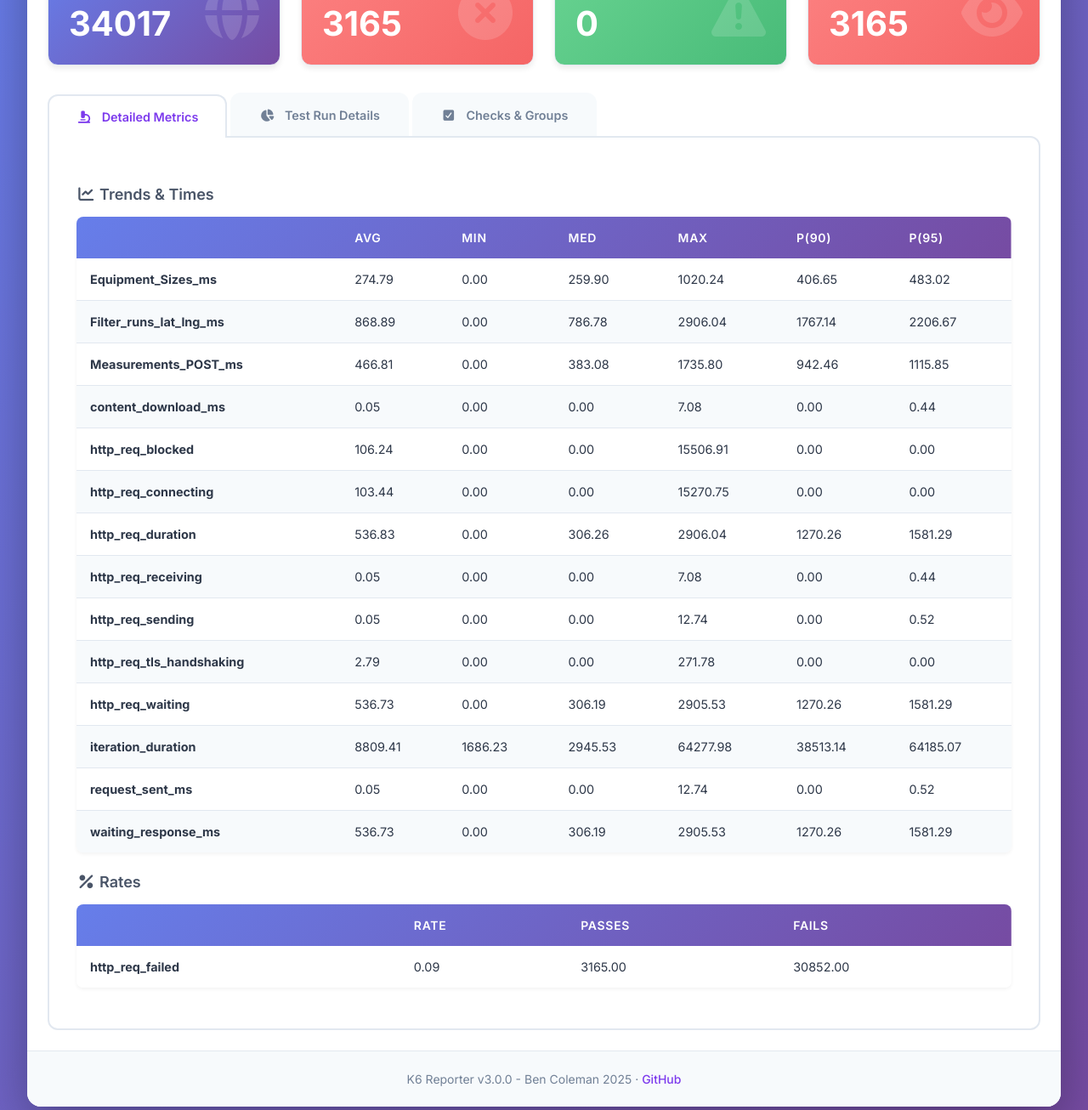
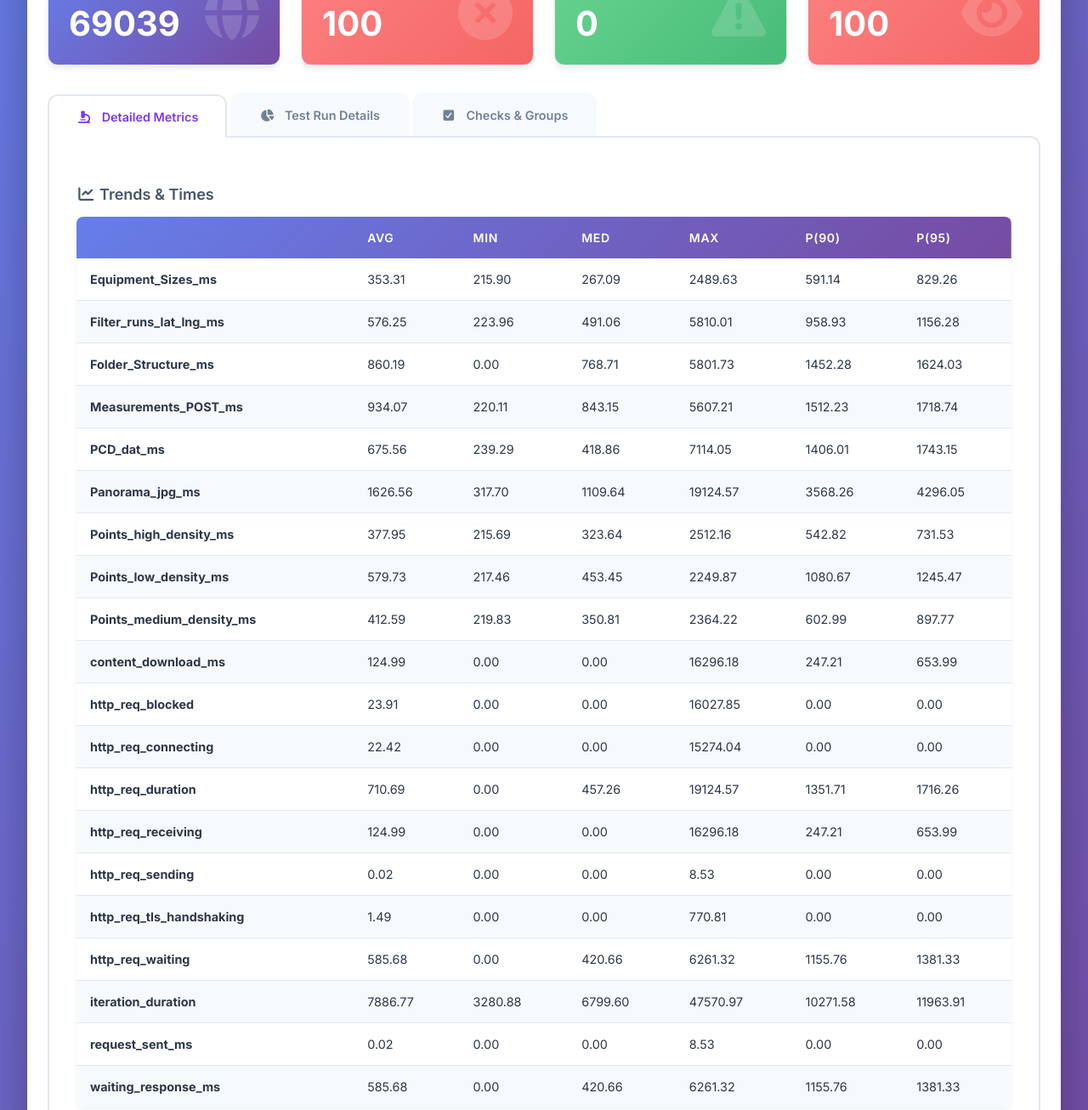
Before and after one commit to sandeephcr/lidarviewerloadtesting, a website: page index.html in a window 1280 px wide. Shown: the part 196-1502 px from the top of the page at 85% size. Drawn offline with Linux system fonts and the light colour scheme.

Commit message:
Updated cases

```diff
--- a/index.html
+++ b/index.html
@@ -10,7 +10,7 @@
     <link href="https://fonts.googleapis.com/css2?family=Inter:wght@300;400;500;600;700&display=swap" rel="stylesheet">
 
     <meta name="viewport" content="width=device-width, initial-scale=1.0" />
-    <title>Test Report: 2026-01-23 12:41</title>
+    <title>Test Report: 2026-02-10 10:36</title>
     <style>
       * {
         margin: 0;
@@ -473,7 +473,7 @@
       <header>
         <h1>
           <svg width="50" height="45" viewBox="0 0 50 45" fill="none"><path d="M31.968 34.681a2.007 2.007 0 002.011-2.003c0-1.106-.9-2.003-2.011-2.003a2.007 2.007 0 00-2.012 2.003c0 1.106.9 2.003 2.012 2.003z" fill="white"></path><path d="M39.575 0L27.154 16.883 16.729 9.31 0 45h50L39.575 0zM23.663 37.17l-2.97-4.072v4.072h-2.751V22.038l2.75 1.989v7.66l3.659-5.014 2.086 1.51-3.071 4.21 3.486 4.776h-3.189v.001zm8.305.17c-2.586 0-4.681-2.088-4.681-4.662 0-1.025.332-1.972.896-2.743l4.695-6.435 2.086 1.51-2.239 3.07a4.667 4.667 0 013.924 4.6c0 2.572-2.095 4.66-4.681 4.66z" fill="white"></path></svg>
-          Test Report: 2026-01-23 12:41
+          Test Report: 2026-02-10 10:36
         </h1>
       </header>
 
@@ -484,7 +484,7 @@
             <i class="fas fa-globe icon"></i>
             <h4>Total Requests</h4>
             <div class="metric-value">
-              34017
+              69039
 
             </div>
           </div>
@@ -493,7 +493,7 @@
             <div class="metric-card danger">
               <i class="fas fa-times-circle icon"></i>
               <h4>Failed Requests</h4>
-              <div class="metric-value">3165</div>
+              <div class="metric-value">100</div>
             </div>
 
 
@@ -506,7 +506,7 @@
           <div class="metric-card danger">
             <i class="fas fa-eye icon"></i>
             <h4>Failed Checks</h4>
-            <div class="metric-value">3165</div>
+            <div class="metric-value">100</div>
           </div>
         </div>
 
@@ -542,81 +542,183 @@
               <tr>
                 <td><b>Equipment_Sizes_ms</b></td>
 
-                  <td class="">274.79</td>
+                  <td class="">353.31</td>
 
-                  <td class="">0.00</td>
+                  <td class="">215.90</td>
 
-                  <td class="">259.90</td>
+                  <td class="">267.09</td>
 
-                  <td class="">1020.24</td>
+                  <td class="">2489.63</td>
 
-                  <td class="">406.65</td>
+                  <td class="">591.14</td>
 
-                  <td class="">483.02</td>
+                  <td class="">829.26</td>
 
               </tr>
 
               <tr>
                 <td><b>Filter_runs_lat_lng_ms</b></td>
 
-                  <td class="">868.89</td>
+                  <td class="">576.25</td>
+
+                  <td class="">223.96</td>
+
+                  <td class="">491.06</td>
+
+                  <td class="">5810.01</td>
+
+                  <td class="">958.93</td>
+
+                  <td class="">1156.28</td>
+
+              </tr>
+
+              <tr>
+                <td><b>Folder_Structure_ms</b></td>
+
+                  <td class="">860.19</td>
 
                   <td class="">0.00</td>
 
-                  <td class="">786.78</td>
+                  <td class="">768.71</td>
 
-                  <td class="">2906.04</td>
+                  <td class="">5801.73</td>
 
-                  <td class="">1767.14</td>
+                  <td class="">1452.28</td>
 
-                  <td class="">2206.67</td>
+                  <td class="">1624.03</td>
 
               </tr>
 
               <tr>
                 <td><b>Measurements_POST_ms</b></td>
 
-                  <td class="">466.81</td>
+                  <td class="">934.07</td>
 
-                  <td class="">0.00</td>
+                  <td class="">220.11</td>
 
-                  <td class="">383.08</td>
+                  <td class="">843.15</td>
 
-                  <td class="">1735.80</td>
+                  <td class="">5607.21</td>
 
-                  <td class="">942.46</td>
+                  <td class="">1512.23</td>
 
-                  <td class="">1115.85</td>
+                  <td class="">1718.74</td>
+
+              </tr>
+
+              <tr>
+                <td><b>PCD_dat_ms</b></td>
+
+                  <td class="">675.56</td>
+
+                  <td class="">239.29</td>
+
+                  <td class="">418.86</td>
+
+                  <td class="">7114.05</td>
+
+                  <td class="">1406.01</td>
+
+                  <td class="">1743.15</td>
+
+              </tr>
+
+              <tr>
+                <td><b>Panorama_jpg_ms</b></td>
+
+                  <td class="">1626.56</td>
+
+                  <td class="">317.70</td>
+
+                  <td class="">1109.64</td>
+
+                  <td class="">19124.57</td>
+
+                  <td class="">3568.26</td>
+
+                  <td class="">4296.05</td>
+
+              </tr>
+
+              <tr>
+                <td><b>Points_high_density_ms</b></td>
+
+                  <td class="">377.95</td>
+
+                  <td class="">215.69</td>
+
+                  <td class="">323.64</td>
+
+                  <td class="">2512.16</td>
+
+                  <td class="">542.82</td>
+
+                  <td class="">731.53</td>
+
+              </tr>
+
+              <tr>
+                <td><b>Points_low_density_ms</b></td>
+
+                  <td class="">579.73</td>
+
+                  <td class="">217.46</td>
+
+                  <td class="">453.45</td>
+
+                  <td class="">2249.87</td>
+
+                  <td class="">1080.67</td>
+
+                  <td class="">1245.47</td>
+
+              </tr>
+
+              <tr>
+                <td><b>Points_medium_density_ms</b></td>
+
+                  <td class="">412.59</td>
+
+                  <td class="">219.83</td>
+
+                  <td class="">350.81</td>
+
+                  <td class="">2364.22</td>
+
+                  <td class="">602.99</td>
+
+                  <td class="">897.77</td>
 
               </tr>
 
               <tr>
                 <td><b>content_download_ms</b></td>
 
-                  <td class="">0.05</td>
+                  <td class="">124.99</td>
 
                   <td class="">0.00</td>
 
                   <td class="">0.00</td>
 
-                  <td class="">7.08</td>
+                  <td class="">16296.18</td>
 
-                  <td class="">0.00</td>
+                  <td class="">247.21</td>
 
-                  <td class="">0.44</td>
+                  <td class="">653.99</td>
 
               </tr>
 
               <tr>
                 <td><b>http_req_blocked</b></td>
 
-                  <td class="">106.24</td>
+                  <td class="">23.91</td>
 
                   <td class="">0.00</td>
 
                   <td class="">0.00</td>
 
-                  <td class="">15506.91</td>
+                  <td class="">16027.85</td>
 
                   <td class="">0.00</td>
 
@@ -627,13 +729,13 @@
               <tr>
                 <td><b>http_req_connecting</b></td>
 
-                  <td class="">103.44</td>
+                  <td class="">22.42</td>
 
                   <td class="">0.00</td>
 
                   <td class="">0.00</td>
 
-                  <td class="">15270.75</td>
+                  <td class="">15274.04</td>
 
                   <td class="">0.00</td>
 
@@ -644,64 +746,64 @@
               <tr>
                 <td><b>http_req_duration</b></td>
 
-                  <td class="">536.83</td>
+                  <td class="">710.69</td>
 
                   <td class="">0.00</td>
 
-                  <td class="">306.26</td>
+                  <td class="">457.26</td>
 
-                  <td class="">2906.04</td>
+                  <td class="">19124.57</td>
 
-                  <td class="">1270.26</td>
+                  <td class="">1351.71</td>
 
-                  <td class="">1581.29</td>
+                  <td class="">1716.26</td>
 
               </tr>
 
               <tr>
                 <td><b>http_req_receiving</b></td>
 
-                  <td class="">0.05</td>
+                  <td class="">124.99</td>
 
                   <td class="">0.00</td>
 
                   <td class="">0.00</td>
 
-                  <td class="">7.08</td>
+                  <td class="">16296.18</td>
 
-                  <td class="">0.00</td>
+                  <td class="">247.21</td>
 
-                  <td class="">0.44</td>
+                  <td class="">653.99</td>
 
               </tr>
 
               <tr>
                 <td><b>http_req_sending</b></td>
 
-                  <td class="">0.05</td>
+                  <td class="">0.02</td>
 
                   <td class="">0.00</td>
 
                   <td class="">0.00</td>
 
-                  <td class="">12.74</td>
+                  <td class="">8.53</td>
 
                   <td class="">0.00</td>
 
-                  <td class="">0.52</td>
+                  <td class="">0.00</td>
 
               </tr>
 
               <tr>
                 <td><b>http_req_tls_handshaking</b></td>
 
-                  <td class="">2.79</td>
+                  <td class="">1.49</td>
 
                   <td class="">0.00</td>
 
                   <td class="">0.00</td>
 
-                  <td class="">271.78</td>
+                  <td class="">770.81</td>
 
                   <td class="">0.00</td>
 
@@ -712,68 +814,68 @@
               <tr>
                 <td><b>http_req_waiting</b></td>
 
-                  <td class="">536.73</td>
+                  <td class="">585.68</td>
 
                   <td class="">0.00</td>
 
-                  <td class="">306.19</td>
+                  <td class="">420.66</td>
 
-                  <td class="">2905.53</td>
+                  <td class="">6261.32</td>
 
-                  <td class="">1270.26</td>
+                  <td class="">1155.76</td>
 
-                  <td class="">1581.29</td>
+                  <td class="">1381.33</td>
 
               </tr>
 
               <tr>
                 <td><b>iteration_duration</b></td>
 
-                  <td class="">8809.41</td>
+                  <td class="">7886.77</td>
 
-                  <td class="">1686.23</td>
+                  <td class="">3280.88</td>
 
-                  <td class="">2945.53</td>
+                  <td class="">6799.60</td>
 
-                  <td class="">64277.98</td>
+                  <td class="">47570.97</td>
 
-                  <td class="">38513.14</td>
+                  <td class="">10271.58</td>
 
-                  <td class="">64185.07</td>
+                  <td class="">11963.91</td>
 
               </tr>
 
               <tr>
                 <td><b>request_sent_ms</b></td>
 
-                  <td class="">0.05</td>
+                  <td class="">0.02</td>
 
                   <td class="">0.00</td>
 
                   <td class="">0.00</td>
 
-                  <td class="">12.74</td>
+                  <td class="">8.53</td>
 
                   <td class="">0.00</td>
 
-                  <td class="">0.52</td>
+                  <td class="">0.00</td>
 
               </tr>
 
               <tr>
                 <td><b>waiting_response_ms</b></td>
 
-                  <td class="">536.73</td>
+                  <td class="">585.68</td>
 
                   <td class="">0.00</td>
 
-                  <td class="">306.19</td>
+                  <td class="">420.66</td>
 
-                  <td class="">2905.53</td>
+                  <td class="">6261.32</td>
 
-                  <td class="">1270.26</td>
+                  <td class="">1155.76</td>
 
-                  <td class="">1581.29</td>
+                  <td class="">1381.33</td>
 
               </tr>
 
@@ -797,11 +899,11 @@
                 <tr>
                   <td><b>http_req_failed</b></td>
 
-                    <td class="">0.09</td>
+                    <td class="">0.00</td>
 
-                    <td class="">3165.00</td>
+                    <td class="">100.00</td>
 
-                    <td class="">30852.00</td>
+                    <td class="">68939.00</td>
 
 
                 </tr>
@@ -827,11 +929,11 @@
                   <i class="fas fa-eye icon"></i>
                   <div class="stat-row">
                     <span class="stat-label">Passed</span>
-                    <span class="stat-value">30852</span>
+                    <span class="stat-value">68939</span>
                   </div>
                   <div class="stat-row">
                     <span class="stat-label">Failed</span>
-                    <span class="stat-value">3165</span>
+                    <span class="stat-value">100</span>
                   </div>
                 </div>
 
@@ -842,11 +944,11 @@
                   <i class="fas fa-redo icon"></i>
                   <div class="stat-row">
                     <span class="stat-label">Total</span>
-                    <span class="stat-value">11339</span>
+                    <span class="stat-value">7671</span>
                   </div>
                   <div class="stat-row">
                     <span class="stat-label">Rate</span>
-                    <span class="stat-value">88.27/s</span>
+                    <span class="stat-value">25.11/s</span>
                   </div>
                 </div>
 
@@ -856,11 +958,11 @@
                 <i class="fas fa-user icon"></i>
                 <div class="stat-row">
                   <span class="stat-label">Min</span>
-                  <span class="stat-value">388</span>
+                  <span class="stat-value">6</span>
                 </div>
                 <div class="stat-row">
                   <span class="stat-label">Max</span>
-                  <span class="stat-value">800</span>
+                  <span class="stat-value">200</span>
                 </div>
               </div>
 
@@ -870,14 +972,14 @@
                 <div class="stat-row">
                   <span class="stat-label">Total</span>
                   <span class="stat-value">
-                    34017
+                    69039
 
                   </span>
                 </div>
                 <div class="stat-row">
                   <span class="stat-label">Rate</span>
                   <span class="stat-value">
-                    264.82/s
+                    226.03/s
 
                   </span>
                 </div>
@@ -888,11 +990,11 @@
                 <i class="fas fa-cloud-download-alt icon"></i>
                 <div class="stat-row">
                   <span class="stat-label">Total</span>
-                  <span class="stat-value">141.00 MB</span>
+                  <span class="stat-value">3890.07 MB</span>
                 </div>
                 <div class="stat-row">
                   <span class="stat-label">Rate</span>
-                  <span class="stat-value">1.10 mB/s</span>
+                  <span class="stat-value">12.74 mB/s</span>
                 </div>
               </div>
 
@@ -901,11 +1003,11 @@
                 <i class="fas fa-cloud-upload-alt icon"></i>
                 <div class="stat-row">
                   <span class="stat-label">Total</span>
-                  <span class="stat-value">5.70 MB</span>
+                  <span class="stat-value">27.65 MB</span>
                 </div>
                 <div class="stat-row">
                   <span class="stat-label">Rate</span>
-                  <span class="stat-value">0.04 mB/s</span>
+                  <span class="stat-value">0.09 mB/s</span>
                 </div>
               </div>
             </div>
@@ -931,21 +1033,57 @@
               <tbody>
 
                   <tr class="checkDetails">
+                    <td width="50%">Folder structure status</td>
+                    <td class="">7571</td>
+                    <td class="failed">100</td>
+                  </tr>
+
+                  <tr class="checkDetails">
+                    <td width="50%">Points (low density)</td>
+                    <td class="good">7671</td>
+                    <td class="">0</td>
+                  </tr>
+
+                  <tr class="checkDetails">
+                    <td width="50%">Points (medium density)</td>
+                    <td class="good">7671</td>
+                    <td class="">0</td>
+                  </tr>
+
+                  <tr class="checkDetails">
+                    <td width="50%">Points (high density)</td>
+                    <td class="good">7671</td>
+                    <td class="">0</td>
+                  </tr>
+
+                  <tr class="checkDetails">
+                    <td width="50%">PCD - dat file</td>
+                    <td class="good">7671</td>
+                    <td class="">0</td>
+                  </tr>
+
+                  <tr class="checkDetails">
+                    <td width="50%">Panorama - jpg file</td>
+                    <td class="good">7671</td>
+                    <td class="">0</td>
+                  </tr>
+
+                  <tr class="checkDetails">
                     <td width="50%">Measurements POST status 200/201</td>
-                    <td class="">10146</td>
-                    <td class="failed">1193</td>
+                    <td class="good">7671</td>
+                    <td class="">0</td>
                   </tr>
 
                   <tr class="checkDetails">
                     <td width="50%">Filter runs by lat/lng status 200</td>
-                    <td class="">10353</td>
-                    <td class="failed">986</td>
+                    <td class="good">7671</td>
+                    <td class="">0</td>
                   </tr>
 
                   <tr class="checkDetails">
                     <td width="50%">Equipment Sizes status</td>
-                    <td class="">10353</td>
-                    <td class="failed">986</td>
+                    <td class="good">7671</td>
+                    <td class="">0</td>
                   </tr>
 
               </tbody>
```
Also changed, not shown: multi-user-test.js (+32 -32 lines), data/accessTokens.json, data/tokens.json.
